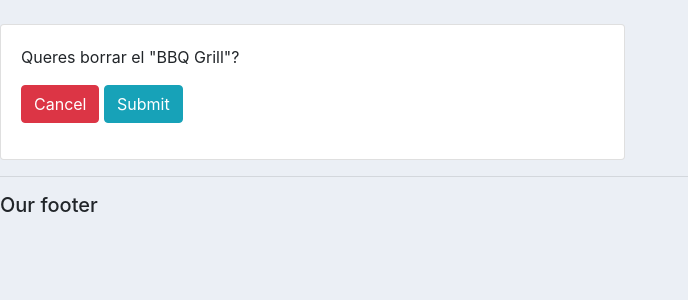
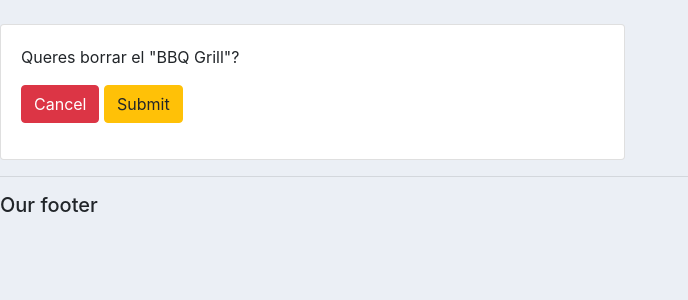
Before and after one commit to krovark/django-crash-test, a Django app: page /delete_order/1/ in a window 1280 px wide. Shown: the part 116-416 px from the top of the page, without its empty margins (0-688 px from the left). Run offline with Django 4.2, Linux system fonts and the light colour scheme; data comes from the database, SQL or seed files in the repository.

```diff
--- a/accounts/templates/accounts/delete.html
+++ b/accounts/templates/accounts/delete.html
@@ -12,7 +12,7 @@
 <form action="{% url 'delete_order' item.id %}" method="POST">
     {% csrf_token %}
     <a class="btn btn-danger" href="{% url 'home' %}">Cancel</a>
-    <input class="btn btn-info" type="submit" name="confirmar">
+    <input class="btn btn-warning" type="submit" name="confirmar">
 
 </form>
                 </div>
```
